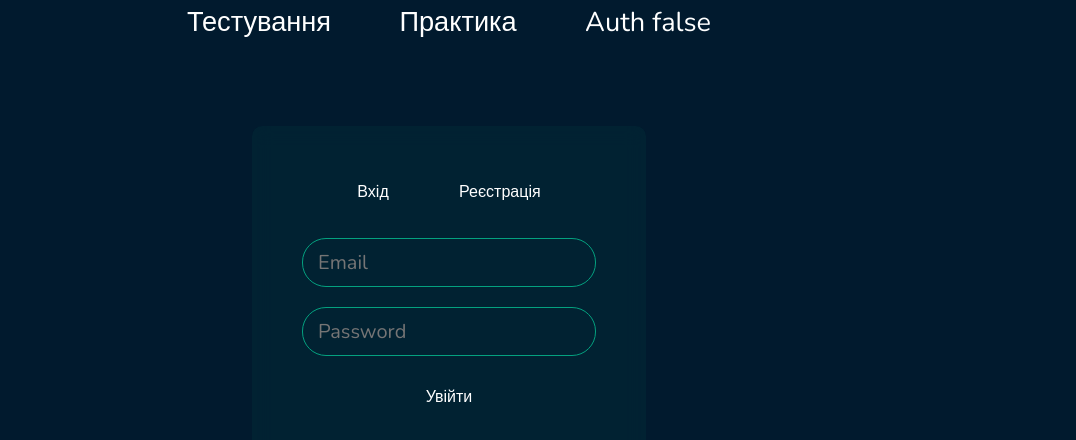
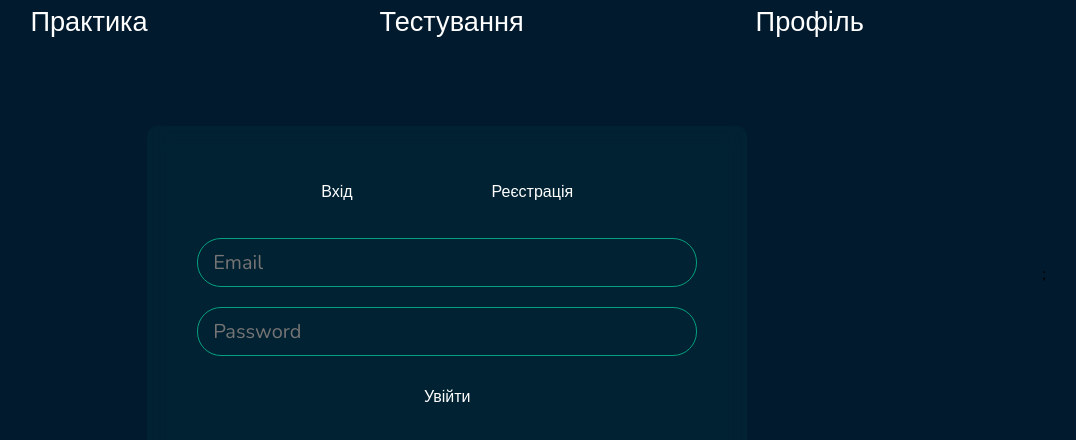
Before and after one commit to Devomel/fastFingers, a React (Vite) app in the folder client/: page /auth in a window 1280 px wide. Shown: the top 440 px of the page, without its empty margins (191-1267 px from the left). Built offline with nearby package versions, Linux system fonts and the light colour scheme.

Commit message:
small changes

```diff
--- a/client/src/UI/container/Container.module.css
+++ b/client/src/UI/container/Container.module.css
@@ -3,7 +3,13 @@
    flex-direction: column;
    justify-content: center;
    max-width: min(93vw, 1240px);
+   height: 100%;
+   flex-grow: 1;
+}
+
+.wrapper {
+   display: flex;
+   min-width: 100%;
    align-items: center;
-   min-width: 100%;
-   height: 100%;
+   justify-content: center;
 }
--- a/client/src/UI/container/Container.tsx
+++ b/client/src/UI/container/Container.tsx
@@ -7,7 +7,12 @@ interface IContainerProps {
 }
 
 const Container: FC<IContainerProps> = ({ children }) => {
-   return <div className={classes.container}>{children}</div>;
+   return (
+      <div className={classes.wrapper}>
+         <div className={classes.container}>{children}</div>;
+      </div>
+   )
+
 };
 
 export default Container;
--- a/client/src/components/InputSection/InputSection.tsx
+++ b/client/src/components/InputSection/InputSection.tsx
@@ -39,7 +39,7 @@ const InputSection = memo(({ currentCharIndex, sentence, misprintKey }: InputSec
       }
       return result
    };
-   console.log(1)
+
    return (
       <div style={{ position: "relative" }}>
          <div className='input' ref={inputRef}>
--- a/client/src/components/InputSection/InputText.scss
+++ b/client/src/components/InputSection/InputText.scss
@@ -6,13 +6,13 @@
    padding: 20px;
    overflow-y: auto;
    height: 140px;
+   -ms-overflow-style: none;
+   scrollbar-width: none;
 
    &::-webkit-scrollbar {
       display: none;
    }
 
-   -ms-overflow-style: none;
-   scrollbar-width: none;
 
    span {
       line-height: 130%;
--- a/client/src/components/Navbar/Navbar.tsx
+++ b/client/src/components/Navbar/Navbar.tsx
@@ -1,18 +1,15 @@
 import { FC } from 'react'
 import { Link } from 'react-router-dom';
 import "./Navbar.scss"
-import { useAppSelector } from '../../hooks/redux';
 
 
 
 const Navbar: FC = () => {
-   const { isAuthenticated } = useAppSelector(state => state.auth)
    return (
       <div className='navbar'>
+         <Link to={'/lesson'}>Практика</Link>
          <Link to={'/lesson'}>Тестування</Link>
-         <Link to={'/lesson'}>Практика</Link>
-         <Link to={'/auth'}>Auth {String(isAuthenticated)}</Link>
-
+         <Link to={'/profile'}>Профіль</Link>
       </div>
    )
 }
--- a/client/src/components/Score/Score.tsx
+++ b/client/src/components/Score/Score.tsx
@@ -9,7 +9,7 @@ interface ScoreProps {
 
 const Score: FC<ScoreProps> = ({ typingState }) => {
    const { currentCharIndex, timeSpent, sentence, mistakes } = typingState
-
+   console.log(timeSpent)
    const score = countScore(currentCharIndex, timeSpent)
    const accuracy = countAccuracy(sentence.length, mistakes.length)
 
--- a/client/src/components/Timer/Timer.tsx
+++ b/client/src/components/Timer/Timer.tsx
@@ -18,18 +18,21 @@ const Timer = ({ dispatch, isStarted, isTypingDone }: ITimerArgs) => {
 
    useEffect(() => {
       if (isStarted && !isTypingDone) {
-         (async () => {
-            await new Promise((res) => setTimeout(res, 1000))
+         const timer = setTimeout(() => {
             if (timeSpentLocal === timerDuration.ONE_MINUTE) {
-               dispatch(setIsTypingDone(true))
-               return
+               dispatch(setIsTypingDone(true));
+            } else {
+               const nextTime = timeSpentLocal + 1;
+               setTimeSpentLocal(nextTime);
+               dispatch(setTimeSpent(nextTime));
             }
-            setTimeSpentLocal((prev) => prev + 1)
-            dispatch(setTimeSpent(timeSpentLocal + 1))
-         })()
+         }, 1000);
+         return () => clearTimeout(timer);
+      } else if (!isStarted) {
+         setTimeSpentLocal(0);
       }
-      else setTimeSpentLocal(0)
-   }, [timeSpentLocal, isStarted]);
+   }, [isStarted, isTypingDone, timeSpentLocal]);
+
 
    return (
       <div style={{ color: "#fff" }}>
--- /dev/null
+++ b/client/src/pages/Profile.tsx
@@ -0,0 +1,10 @@
+
+const Profile = () => {
+   return (
+      <div>
+         Profile
+      </div>
+   )
+}
+
+export default Profile;
--- a/client/src/store/typing/createTypingInitialState.ts
+++ b/client/src/store/typing/createTypingInitialState.ts
@@ -3,7 +3,7 @@ import lessons from '../../assets/lessons.json'
 export const createTypingInitialState = () => {
 
    const sentence = lessons.facts[(Math.random() * 20) | 0]
-   // const sentence = "длжваррпіо"
+   // const sentence = "діо"
    sentence.replace(" ", "//")
    return {
       isTypingDone: false,
```
Also changed, not shown: 1 other file (tests, documents, lock files or other folders).
